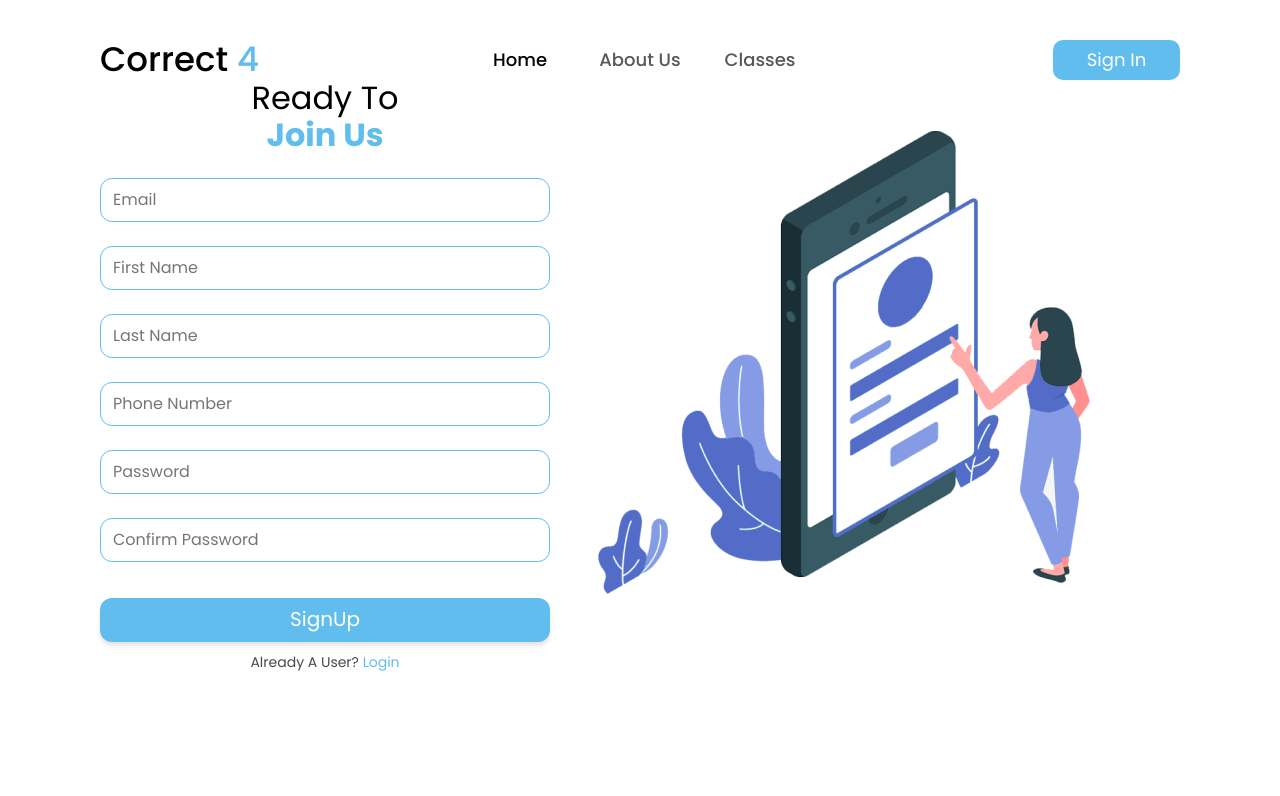
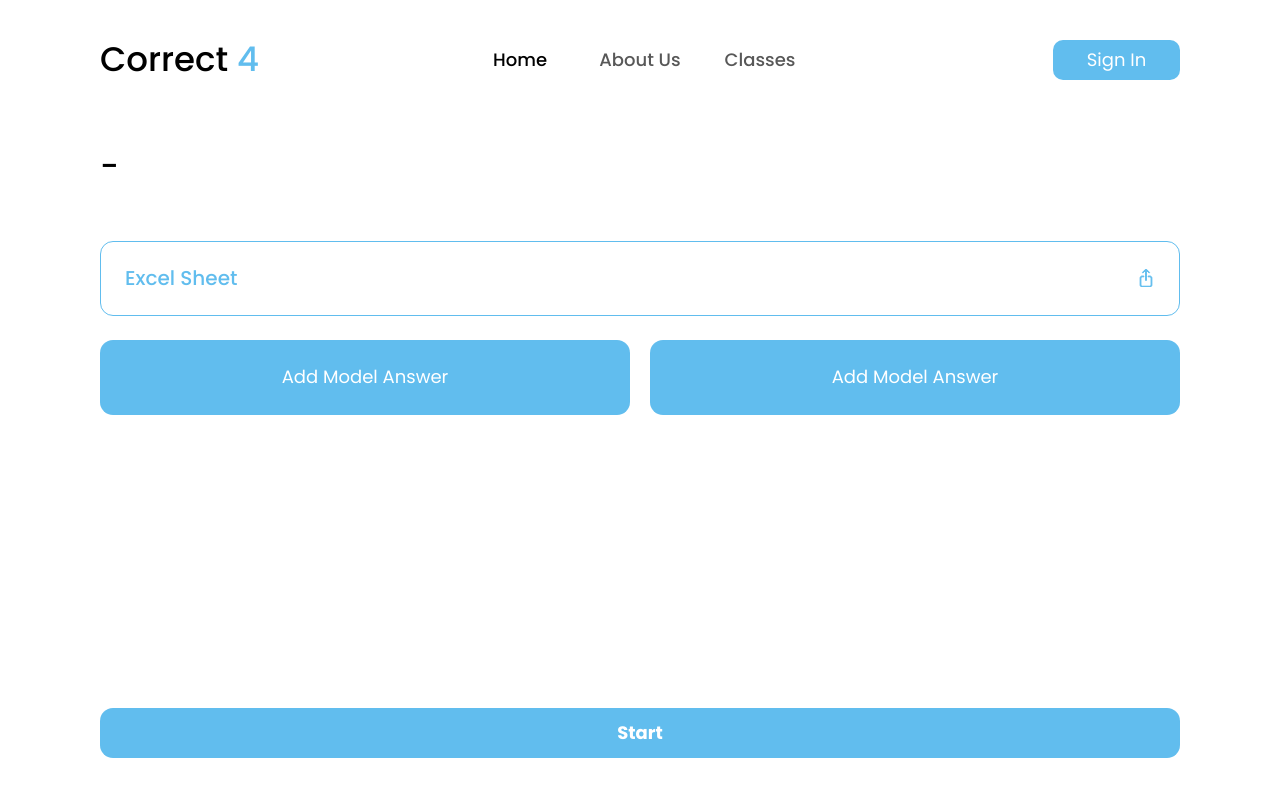
Before and after one commit to El-bana/correct4, a React (Create React App) app: page /classes/1/1 in a window 1280 px wide. Shown: the top 796 px of the page. Built offline with nearby package versions, Linux system fonts and the light colour scheme.

Commit message:
exam single done

```diff
--- a/src/App.js
+++ b/src/App.js
@@ -1,6 +1,6 @@
 import React from 'react';
 import './App.css';
-import { Route, Routes } from 'react-router-dom';
+import { Route, Routes, useMatch } from 'react-router-dom';
 import Navbar from './components/nav/Navbar';
 import Home from './pages/Home/Home';
 import About from './pages/About/About';
@@ -10,13 +10,15 @@ import { useLocation } from 'react-router-dom';
 import clsx from 'clsx'
 import Classes from './pages/Classes/Classes';
 import Class from './pages/Classes/Class/Class';
+import Exam from './pages/Classes/Exam/Exam';
 
 function App() {
   const location = useLocation();
+  const matchExam = useMatch('/classes/:classId/:examId')
   const isHolyGrid = () => {
     const paths = ['/login', '/register', '/']
     console.log(location.pathname)
-    return paths.includes(location.pathname)
+    return paths.includes(location.pathname) || matchExam
   }
 
   return (
@@ -31,7 +33,7 @@ function App() {
         <Route path='/register' element={<Register />} />
         <Route path='/classes' element={<Classes />} />
         <Route path='/classes/:classId/' element={<Class />} />
-        <Route path='/classes/:classId/:examId' element={<Register />} />
+        <Route path='/classes/:classId/:examId' element={<Exam />} />
       </Routes>
     </div>
   );
--- /dev/null
+++ b/src/components/addCard/AddCard.jsx
@@ -0,0 +1,11 @@
+import styles from './AddCard.module.css'
+
+const AddCard = ({ toUpload }) => {
+  return (
+    <div className={styles.add_card}>
+      Add {toUpload}
+    </div>
+  )
+}
+
+export default AddCard
--- /dev/null
+++ b/src/components/addCard/AddCard.module.css
@@ -0,0 +1,17 @@
+.add_card {
+  background: #61bdee;
+  border-radius: 13px;
+  font-size: 18px;
+  color: #ffffff;
+  display: flex;
+  align-items: center;
+  justify-content: center;
+  width: 100%;
+  min-height: 75px;
+}
+
+@media screen and (max-width: 576px) {
+  .add_card {
+    min-height: 140px;
+  }
+}
--- a/src/pages/Classes/Classes.module.css
+++ b/src/pages/Classes/Classes.module.css
@@ -31,3 +31,33 @@
 .classes_card_container {
   width: 100%;
 }
+
+/* Exam Styles */
+
+.exam_excel_upload {
+  width: 100%;
+  display: flex;
+  align-items: center;
+  justify-content: space-between;
+  padding: 0 24px;
+  height: 75px;
+  border: 1px solid #61bdee;
+  border-radius: 13px;
+  font-weight: 500;
+  font-size: 20px;
+  color: #61bdee;
+  margin-bottom: 24px;
+}
+
+.start_button {
+  background: #61bdee;
+  border-radius: 13px;
+  height: 50px;
+  color: #ffffff;
+  font-weight: 700;
+  font-size: 18px;
+  display: flex;
+  align-items: center;
+  justify-content: center;
+  margin-bottom: 42px;
+}
--- /dev/null
+++ b/src/pages/Classes/Exam/Exam.jsx
@@ -0,0 +1,38 @@
+import styles from '../Classes.module.css';
+import blueUpload from '../../../assets/icons/upload-blue.svg';
+import AddCard from '../../../components/addCard/AddCard';
+import GridContainer from '../../../components/grid/GridContainer'
+import GridItem from '../../../components/grid/GridItem'
+import clsx from 'clsx'
+
+
+const Exam = ({ classTitle, examTitle }) => {
+  return (
+    <>
+      <div className='main-grid'>
+        <div className={styles.classes_main_paragraph}>
+          <h2>{classTitle} - <span>{examTitle}</span></h2>
+        </div>
+        <div className={styles.exam_excel_upload}>
+          <p>Excel Sheet</p>
+          <img src={blueUpload} alt="upload excel sheet" />
+        </div>
+        <GridContainer className={styles.card_grid}>
+          <GridItem gridSize='6' className={clsx(styles.classes_card_container, 'fullSizeGridMobile')}>
+            <AddCard toUpload='Model Answer' />
+          </GridItem>
+          <GridItem gridSize='6' className={clsx(styles.classes_card_container, 'fullSizeGridMobile')}>
+            <AddCard toUpload='Model Answer' />
+          </GridItem>
+        </GridContainer>
+      </div>
+      <div className='main-grid'>
+        <div className={styles.start_button}>
+          Start
+        </div>
+      </div>
+    </>
+  )
+}
+
+export default Exam
```
Also changed, not shown: src/assets/icons/upload-blue.svg (added).
